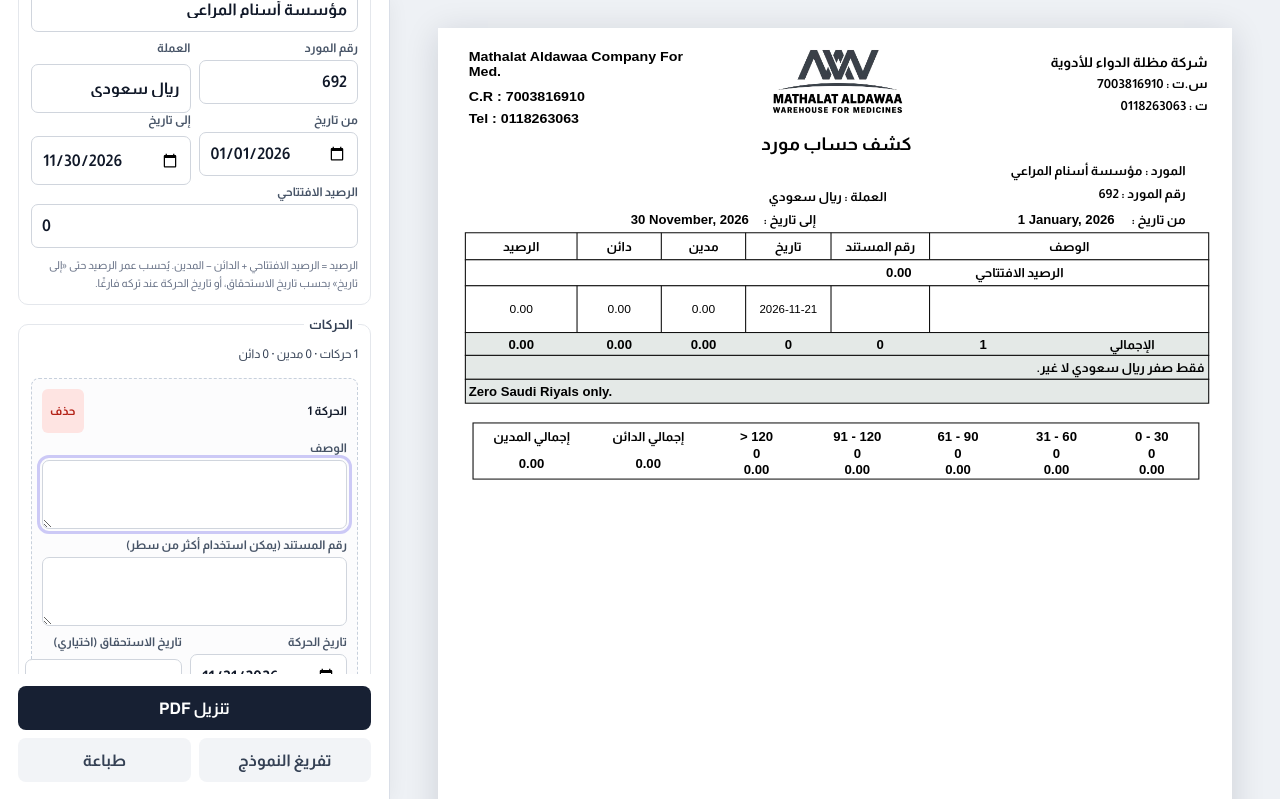
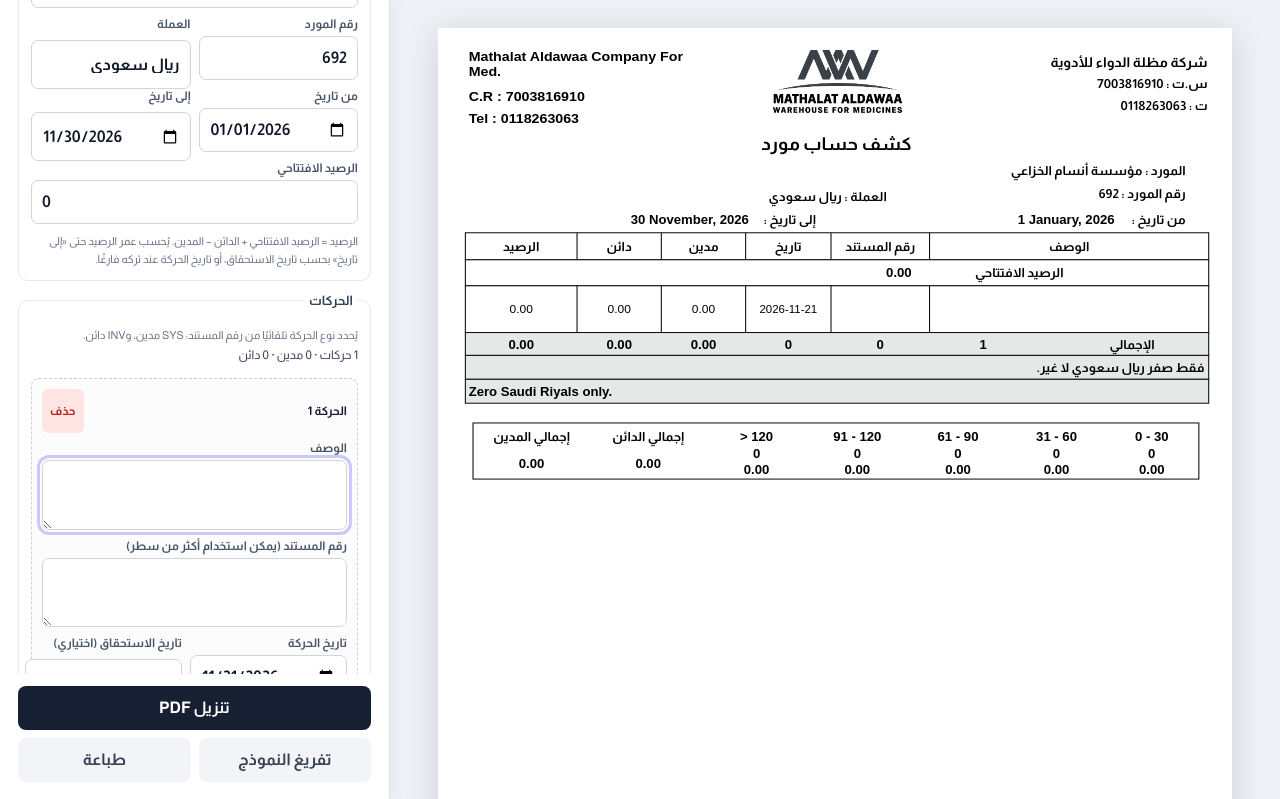
Before and after one commit to mor7adha/invoice, a website: page statement.html in a window 1280 px wide. Both pictures are taken after a click on the button "إضافة حركة". Shown: the top 799 px of the page. Drawn offline with Linux system fonts and the light colour scheme.

Commit message:
Correct supplier name and classify statement movements by document number

```diff
--- a/statement.html
+++ b/statement.html
@@ -34,7 +34,7 @@
         <fieldset>
           <legend>بيانات كشف الحساب</legend>
           <label>عنوان الكشف<input id="sTitle" value="كشف حساب مورد"></label>
-          <label>المورد<input id="sSupplier" value="مؤسسة أسنام المراعي"></label>
+          <label>المورد<input id="sSupplier" value="مؤسسة أنسام الخزاعي"></label>
           <div class="field-grid">
             <label>رقم المورد<input id="sSupplierNo" value="692"></label>
             <label>العملة<input id="sCurrency" value="ريال سعودي"></label>
@@ -48,6 +48,7 @@
         </fieldset>
         <fieldset>
           <legend>الحركات</legend>
+          <p class="field-hint">يُحدد نوع الحركة تلقائيًا من رقم المستند: SYS مدين، وINV دائن.</p>
           <div id="sCounts" class="statement-counts" role="status" aria-live="polite"></div>
           <div id="sRowsEditor"></div>
           <button id="sAddRow" class="add-item" type="button">إضافة حركة</button>
--- a/statement.js
+++ b/statement.js
@@ -317,6 +317,27 @@
     return label;
   }
 
+  function syncMovementSide(row, editor) {
+    const prefix = String(row.document).match(/\b(SYS|INV)(?=$|[^a-z])/i)?.[1].toUpperCase();
+    const side = prefix === 'SYS' ? 'debit' : prefix === 'INV' ? 'credit' : null;
+    const opposite = side === 'debit' ? 'credit' : 'debit';
+    if (side && cents(row[side]) === 0 && cents(row[opposite]) > 0) {
+      row[side] = row[opposite];
+      row[opposite] = '';
+    }
+    const conflict = Boolean(side && cents(row[side]) > 0 && cents(row[opposite]) > 0);
+    ['debit', 'credit'].forEach(field => {
+      const input = editor.querySelector(`[data-field="${field}"]`);
+      if (input.value !== row[field]) input.value = row[field];
+      input.readOnly = Boolean(side && field !== side && !conflict);
+      input.setCustomValidity(conflict && field === opposite
+        ? `رقم المستند ${prefix} يحدد الحركة كـ${side === 'debit' ? 'مدين' : 'دائن'}. امسح المبلغ من الجانب الآخر.`
+        : '');
+    });
+    const index = Number(editor.dataset.index) + 1;
+    editor.querySelector('.item-head span').textContent = `الحركة ${index}${side ? ` · ${side === 'debit' ? 'مدين' : 'دائن'} تلقائيًا (${prefix})` : ''}`;
+  }
+
   function renderEditors() {
     byId('sRowsEditor').replaceChildren(...rows.map((row, index) => {
       const editor = document.createElement('div');
@@ -346,6 +367,7 @@
       amounts.className = 'field-grid';
       amounts.append(createField('مدين', 'debit', row.debit, 'number'), createField('دائن', 'credit', row.credit, 'number'));
       editor.append(dates, amounts);
+      syncMovementSide(row, editor);
       return editor;
     }));
   }
@@ -460,7 +482,10 @@
   byId('sRowsEditor').addEventListener('input', event => {
     const field = event.target.dataset.field;
     if (!field) return;
-    rows[Number(event.target.closest('[data-index]').dataset.index)][field] = event.target.value;
+    const editor = event.target.closest('[data-index]');
+    const row = rows[Number(editor.dataset.index)];
+    row[field] = event.target.value;
+    if (['document', 'debit', 'credit'].includes(field)) syncMovementSide(row, editor);
     updatePreview();
   });
   byId('statementForm').addEventListener('submit', event => event.preventDefault());
```
